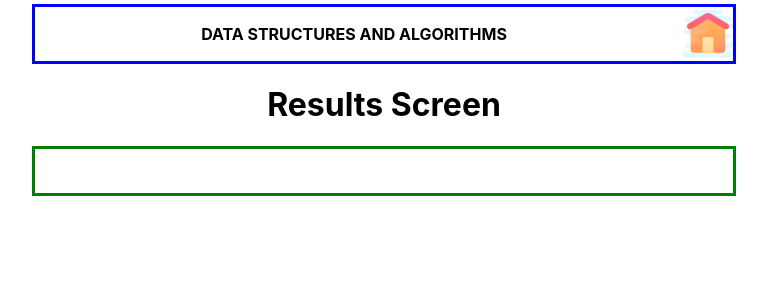
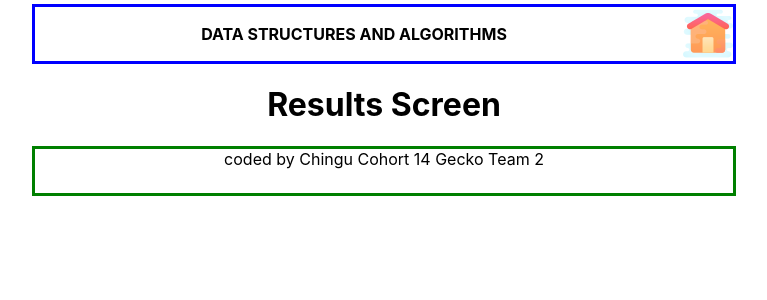
Before and after one commit to chingu-voyages/v14-geckos-team-02, a React (Create React App) app: page / in a window 1280 px wide. Shown: the top 300 px of the page, without its empty margins (256-1023 px from the left). Built offline with nearby package versions, Linux system fonts and the light colour scheme.

Commit message:
Add footer text

```diff
--- a/src/views/App/App.js
+++ b/src/views/App/App.js
@@ -27,7 +27,7 @@ class App extends React.Component {
           </div>
         </div>
         <AppCore currentScreen={this.state.currentScreen}/>
-        <div class="footerAS"></div>
+        <div class="footerAS">coded by Chingu Cohort 14 Gecko Team 2</div>
       </div>
     );
   }
```
